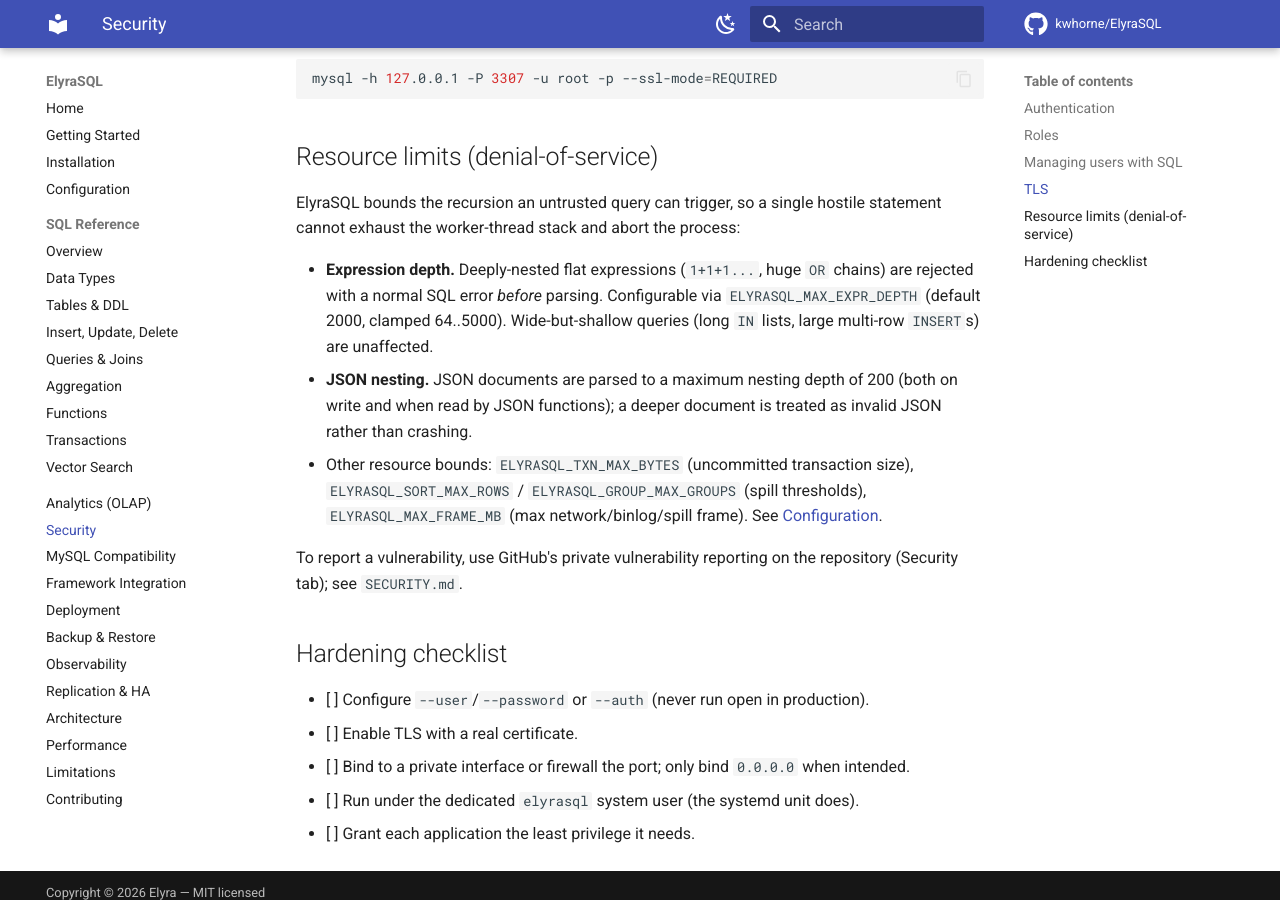
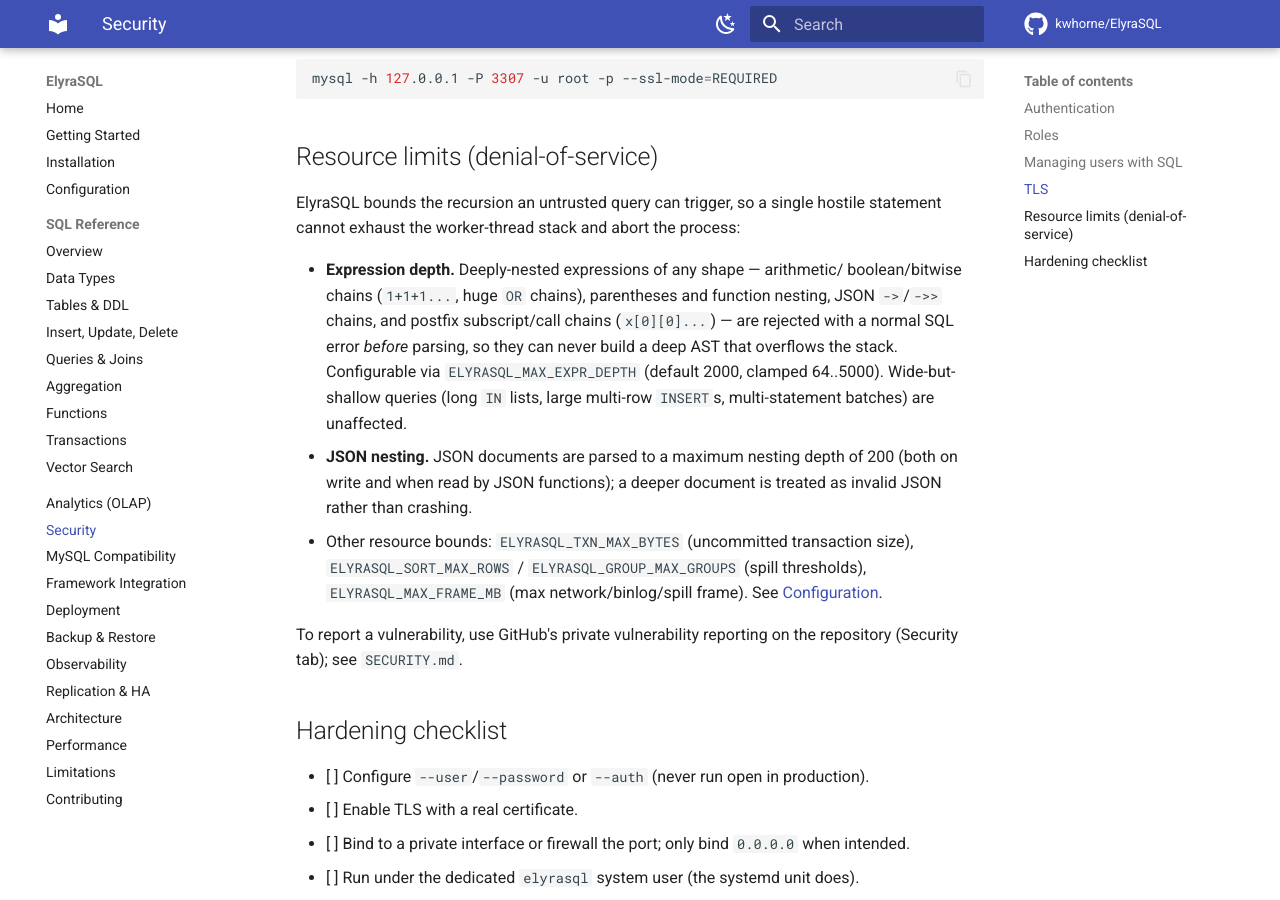
Before and after one commit to kwhorne/ElyraSQL, an MkDocs documentation site: the page built from docs/security.md, in a window 1280 px wide and 900 px high, scrolled down 2688 px. Built offline with MkDocs 1.6.1 and Material for MkDocs 9.7.7, drawn with Linux system fonts in a browser that asks for light colours; comment, search, counter and statistics services are not loaded.

Commit message:
release: 1.1.3 — complete the expression-depth DoS guard
Bump to 1.1.3 (SERVER_VERSION 8.0.0-ElyraSQL-1.1.3). Promotes the [Unreleased]
security fix to [1.1.3]: the 1.1.1 expression-depth guard missed JSON arrow
chains and token-balanced postfix (subscript/call) chains, which still overflowed
the worker stack and aborted the process. The guard now counts every operator
token and accumulates depth on closing brackets, and resets on ';'. docs/security.md
Resource-limits section updated to note all covered shapes. No on-disk format change.

```diff
--- a/Cargo.toml
+++ b/Cargo.toml
@@ -15,7 +15,7 @@
 exclude = ["fuzz"]
 
 [workspace.package]
-version = "1.1.2"
+version = "1.1.3"
 edition = "2021"
 rust-version = "1.82"
 license = "MIT"
--- a/docs/security.md
+++ b/docs/security.md
@@ -123,10 +123,14 @@
 ElyraSQL bounds the recursion an untrusted query can trigger, so a single hostile
 statement cannot exhaust the worker-thread stack and abort the process:
 
-- **Expression depth.** Deeply-nested flat expressions (`1+1+1...`, huge `OR`
-  chains) are rejected with a normal SQL error *before* parsing. Configurable via
+- **Expression depth.** Deeply-nested expressions of any shape — arithmetic/
+  boolean/bitwise chains (`1+1+1...`, huge `OR` chains), parentheses and function
+  nesting, JSON `->`/`->>` chains, and postfix subscript/call chains
+  (`x[0][0]...`) — are rejected with a normal SQL error *before* parsing, so they
+  can never build a deep AST that overflows the stack. Configurable via
   `ELYRASQL_MAX_EXPR_DEPTH` (default 2000, clamped 64..5000). Wide-but-shallow
-  queries (long `IN` lists, large multi-row `INSERT`s) are unaffected.
+  queries (long `IN` lists, large multi-row `INSERT`s, multi-statement batches)
+  are unaffected.
 - **JSON nesting.** JSON documents are parsed to a maximum nesting depth of 200
   (both on write and when read by JSON functions); a deeper document is treated as
   invalid JSON rather than crashing.
```
Also changed, not shown: CHANGELOG.md (+6 -1 lines), README.md (+5 -5 lines), docs/deployment.md (+2 -2 lines), docs/installation.md (+3 -3 lines), docs/mysql-compatibility.md (+1 -1 lines), 2 other files.
